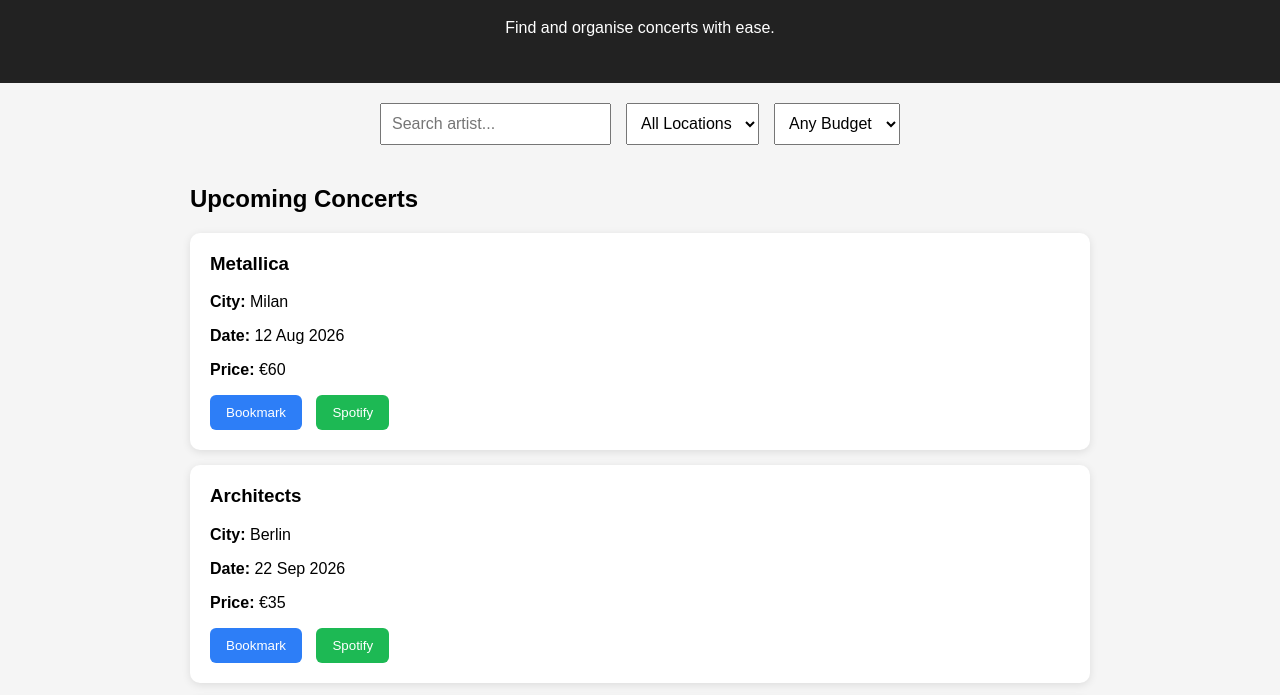
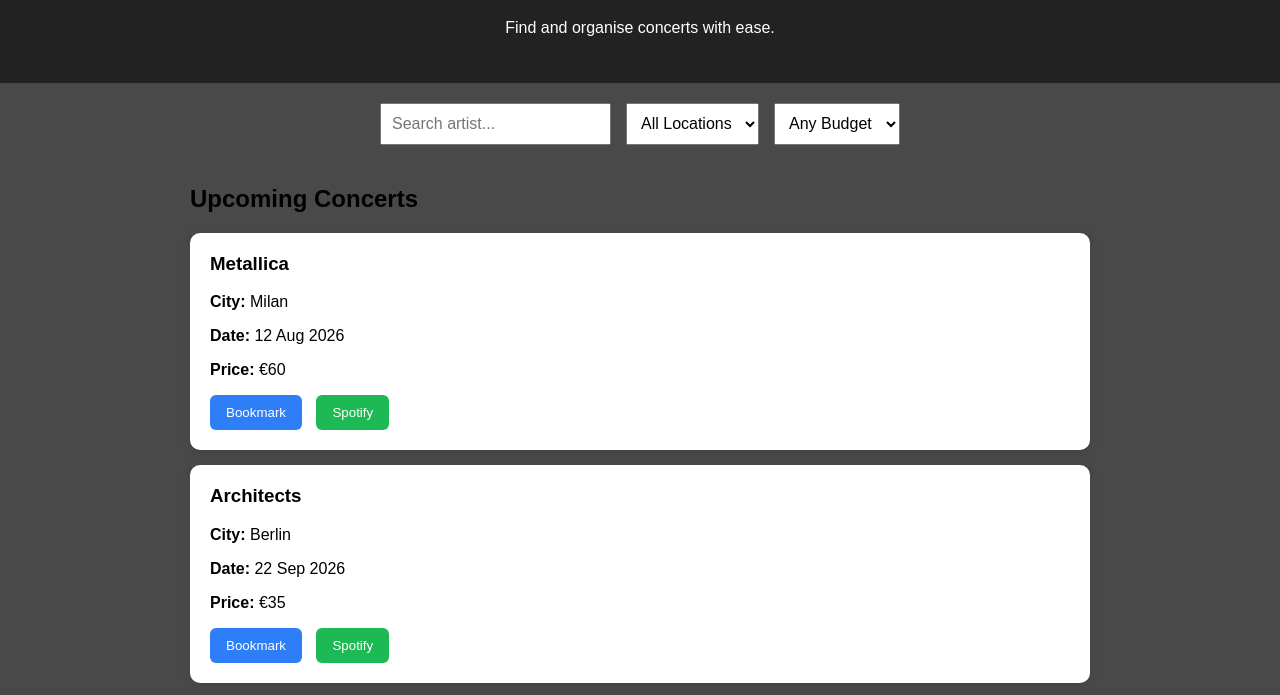
Before and after one commit to al3xand3rfav3ro/Test, a plain HTML site: page GigFinder/index.html in a window 1280 px wide. Shown: the part 92-787 px from the top of the page. Drawn offline with Linux system fonts and the light colour scheme.

Commit message:
Change background color to dark gray

```diff
--- a/GigFinder/style.css
+++ b/GigFinder/style.css
@@ -1,6 +1,6 @@
 body {
     font-family: Arial, sans-serif;
-    background: #f5f5f5;
+    background: #494949;
     margin: 0;
 }
 
```
